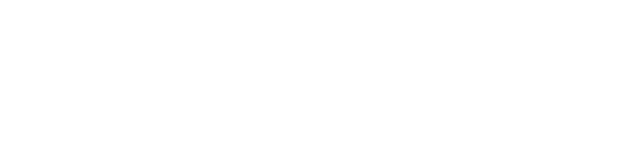
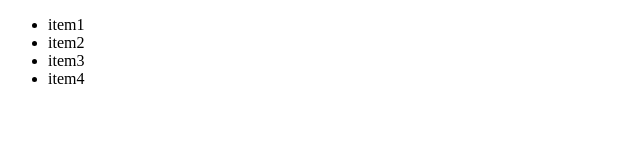
Before and after one commit to gundlurubalaji/HONEY, a plain HTML site: page index.html in a window 1280 px wide. Shown: the whole page, without its empty margins (0-640 px from the left). Drawn offline with Linux system fonts and the light colour scheme.

Commit message:
added my headerbar

```diff
--- a/index.html
+++ b/index.html
@@ -7,6 +7,16 @@
     <title>Document</title>
 </head>
 <body>
+    <header>
+        <nav>
+            <ul>
+                <li>item1</li>
+                <li>item2</li>
+                <li>item3</li>
+                <li>item4</li>
+            </ul>
+        </nav>
+    </header>
 
 </body>
 </html>
```
Also changed, not shown: 1 other file.
